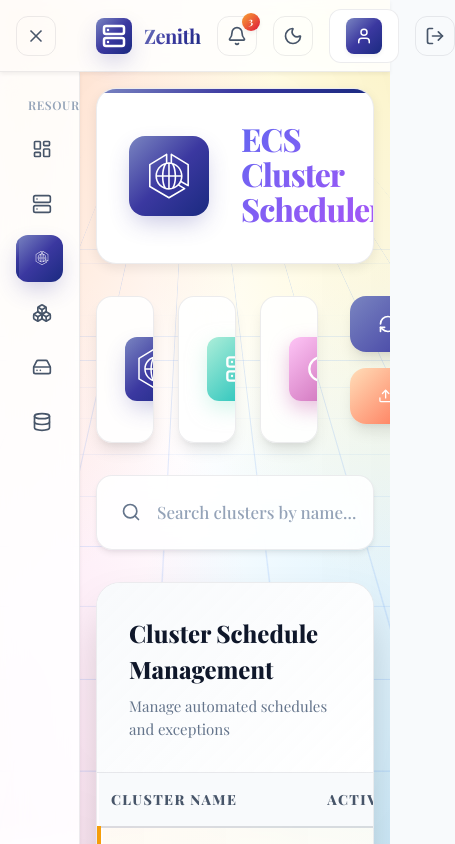
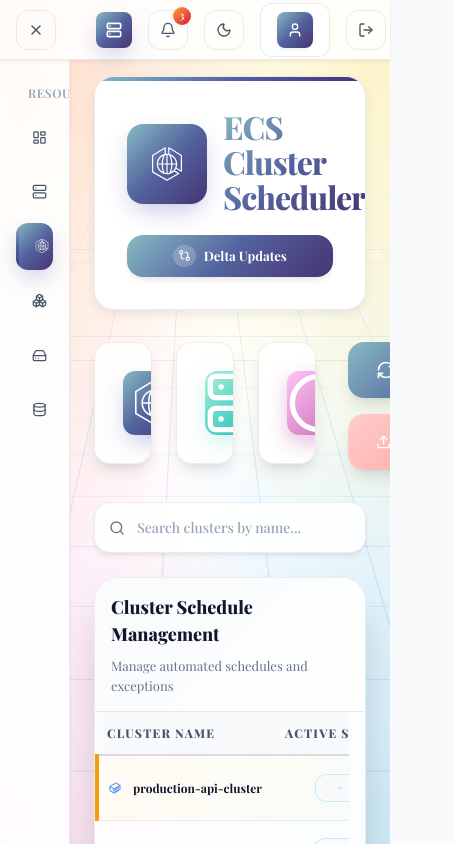
Before and after one commit to dbs-2012/zenith, a React (Vite) app: page /ecs in a window 390 px wide. Shown: the top 844 px of the page, 455 px wide, since content can reach past the window. Built offline with nearby package versions, Linux system fonts and the light colour scheme; sample sign-in values are in the browser's storage; a web font is replaced by a local one.

Commit message:
Response design changes

```diff
--- a/src/components/ecs/ECS.jsx
+++ b/src/components/ecs/ECS.jsx
@@ -700,7 +700,7 @@
                 <div className="header-content-cluster">
                     <div className="header-left-cluster">
                         <div className="header-icon-modern">
-                            <ECSIcon size={64} />
+                            <ECSIcon className="header-icon-svg" />
                         </div>
                         <div className="header-text">
                             <h1 className="page-title-modern">ECS Cluster Scheduler</h1>
@@ -913,7 +913,7 @@
                 onConfirm={handleConfirmSchedule}
                 onRemove={handleRemoveSchedule}
             />
-        </div>
+        </div >
     );
 }
 
--- a/src/css/Layout.css
+++ b/src/css/Layout.css
@@ -524,11 +524,24 @@
     .search-container {
         width: 200px;
     }
+
+    .modern-sidebar {
+        width: 200px;
+    }
+
+    .modern-sidebar.collapsed {
+        width: 70px;
+    }
 }
 
 @media (max-width: 768px) {
     .modern-header {
         padding: 0 1rem;
+        height: 60px;
+    }
+
+    .brand-name {
+        display: none;
     }
 
     .user-info {
@@ -540,7 +553,7 @@
     }
 
     .modern-sidebar {
-        width: 80px;
+        width: 70px;
     }
 
     .modern-sidebar.collapsed {
--- a/src/css/ecs/ECS.css
+++ b/src/css/ecs/ECS.css
@@ -3,7 +3,7 @@
    ============================================ */
 
 .ecs-page {
-    max-width: 1800px;
+    max-width: 100%;
     margin: 0 auto;
     background: transparent;
 }
@@ -13,7 +13,7 @@
    ============================================ */
 .page-header-modern {
     margin-bottom: 2rem;
-    padding: 2.5rem;
+    padding: clamp(1.5rem, 4vw, 2.5rem);
     background: linear-gradient(135deg,
             var(--surface-glass) 0%,
             var(--surface-elevated) 100%);
@@ -39,19 +39,21 @@
     display: flex;
     align-items: center;
     justify-content: space-between;
-    gap: 2rem;
+    gap: clamp(1rem, 3vw, 2rem);
     width: 100%;
+    flex-wrap: wrap;
 }
 
 .header-left-cluster {
     display: flex;
     align-items: center;
-    gap: 2rem;
+    gap: clamp(1rem, 3vw, 2rem);
 }
 
 .header-icon-modern {
-    width: 80px;
-    height: 80px;
+    width: clamp(2.75rem, 7vw, 5rem);
+    height: clamp(2.75rem, 7vw, 5rem);
+    flex-shrink: 0;
     border-radius: var(--radius-xl);
     background: var(--gradient-primary);
     display: flex;
@@ -62,8 +64,14 @@
     position: relative;
 }
 
+.header-icon-modern svg,
+.header-icon-svg {
+    width: 60%;
+    height: 60%;
+}
+
 .page-title-modern {
-    font-size: 2.25rem;
+    font-size: clamp(1.5rem, 4vw, 2.25rem);
     font-weight: 800;
     background: var(--gradient-primary);
     -webkit-background-clip: text;
@@ -74,7 +82,7 @@
 }
 
 .page-subtitle-modern {
-    font-size: 1.0625rem;
+    font-size: clamp(0.875rem, 2vw, 1.0625rem);
     color: var(--text-secondary);
     margin: 0;
     line-height: 1.6;
@@ -84,21 +92,22 @@
    STATS & ACTIONS CONTAINER
    ============================================ */
 .stats-actions-container {
-    display: grid;
-    grid-template-columns: 1fr auto;
-    gap: 2rem;
-    margin-bottom: 2rem;
-    align-items: start;
+    display: flex;
+    flex-direction: column;
+    gap: clamp(1rem, 3vw, 2rem);
+    margin-bottom: clamp(1rem, 3vw, 2rem);
+    width: 100%;
 }
 
 .stats-cards-modern {
     display: grid;
-    grid-template-columns: repeat(3, 1fr);
-    gap: 1.5rem;
+    grid-template-columns: repeat(auto-fit, minmax(240px, 1fr));
+    gap: clamp(1rem, 2.5vw, 1.5rem);
+    width: 100%;
 }
 
 .stat-card-modern {
-    padding: 1.75rem;
+    padding: clamp(1.25rem, 3vw, 1.75rem);
     background: var(--surface-glass);
     backdrop-filter: var(--backdrop-blur);
     border-radius: var(--radius-xl);
@@ -106,10 +115,12 @@
     box-shadow: var(--shadow-lg);
     display: flex;
     align-items: center;
-    gap: 1.25rem;
+    gap: clamp(0.875rem, 2vw, 1.25rem);
     position: relative;
     overflow: hidden;
     transition: all var(--transition-base);
+    min-width: 0;
+    flex-shrink: 1;
 }
 
 .stat-card-modern::before {
@@ -135,8 +146,9 @@
 }
 
 .stat-icon-modern {
-    width: 64px;
-    height: 64px;
+    width: clamp(2.75rem, 7vw, 4rem);
+    height: clamp(2.75rem, 7vw, 4rem);
+    flex-shrink: 0;
     border-radius: var(--radius-lg);
     background: var(--gradient-primary);
     display: flex;
@@ -164,14 +176,15 @@
 
 .stat-content-modern {
     flex: 1;
+    min-width: 0;
 }
 
 .stat-value-modern {
-    font-size: 2.5rem;
+    font-size: clamp(1.75rem, 4vw, 2.5rem);
     font-weight: 800;
     color: var(--text-primary);
     margin: 0 0 0.25rem 0;
-    line-height: 1;
+    line-height: 1.1;
     background: var(--gradient-primary);
     -webkit-background-clip: text;
     -webkit-text-fill-color: transparent;
@@ -179,12 +192,14 @@
 }
 
 .stat-label-modern {
-    font-size: 0.9375rem;
+    font-size: clamp(0.75rem, 1.5vw, 0.9375rem);
     color: var(--text-tertiary);
     margin: 0;
     font-weight: 600;
     text-transform: uppercase;
     letter-spacing: 0.05em;
+    line-height: 1.3;
+    white-space: nowrap;
 }
 
 .stat-trend {
@@ -196,17 +211,19 @@
    ============================================ */
 .action-buttons-modern {
     display: flex;
-    flex-direction: column;
-    gap: 1rem;
+    flex-direction: row;
+    flex-wrap: wrap;
+    gap: clamp(0.75rem, 2vw, 1rem);
+    width: 100%;
 }
 
 .action-btn-modern {
     display: flex;
     align-items: center;
-    gap: 0.75rem;
-    padding: 1rem 1.75rem;
+    gap: clamp(0.5rem, 1.5vw, 0.75rem);
+    padding: clamp(0.875rem, 2vw, 1rem) clamp(1.25rem, 3vw, 1.75rem);
     border-radius: var(--radius-xl);
-    font-size: 1rem;
+    font-size: clamp(0.875rem, 1.8vw, 1rem);
     font-weight: 700;
     cursor: pointer;
     transition: all var(--transition-base);
@@ -289,8 +306,8 @@
    ============================================ */
 .search-bar-modern {
     position: relative;
-    margin-bottom: 2rem;
-    padding: 1.5rem;
+    margin-bottom: clamp(1rem, 3vw, 2rem);
+    padding: clamp(1rem, 2.5vw, 1.5rem);
     background: var(--surface-glass);
     backdrop-filter: var(--backdrop-blur);
     border-radius: var(--radius-xl);
@@ -298,7 +315,7 @@
     box-shadow: var(--shadow-md);
     display: flex;
     align-items: center;
-    gap: 1rem;
+    gap: clamp(0.75rem, 2vw, 1rem);
     transition: all var(--transition-base);
 }
 
@@ -317,7 +334,7 @@
     background: transparent;
     border: none;
     color: var(--text-primary);
-    font-size: 1.0625rem;
+    font-size: clamp(0.875rem, 2vw, 1.0625rem);
     font-weight: 500;
     outline: none;
 }
@@ -327,11 +344,11 @@
 }
 
 .search-results-count {
-    padding: 0.5rem 1rem;
+    padding: clamp(0.375rem, 1vw, 0.5rem) clamp(0.75rem, 1.5vw, 1rem);
     background: var(--gradient-primary);
     color: white;
     border-radius: var(--radius-lg);
-    font-size: 0.875rem;
+    font-size: clamp(0.75rem, 1.5vw, 0.875rem);
     font-weight: 700;
     box-shadow: var(--shadow-sm);
 }
@@ -346,13 +363,13 @@
     border: 1px solid var(--border-light);
     box-shadow: var(--shadow-2xl);
     overflow: hidden;
-    margin-bottom: 2rem;
+    margin-bottom: clamp(1rem, 3vw, 2rem);
     width: 100%;
     max-width: 100%;
 }
 
 .table-header-modern {
-    padding: 2rem;
+    padding: clamp(1.25rem, 3vw, 2rem);
     background: linear-gradient(135deg,
             var(--surface-elevated) 0%,
             var(--surface-glass) 100%);
@@ -360,14 +377,14 @@
 }
 
 .table-title {
-    font-size: 1.5rem;
+    font-size: clamp(1.125rem, 2.5vw, 1.5rem);
     font-weight: 800;
     color: var(--text-primary);
     margin: 0 0 0.5rem 0;
 }
 
 .table-subtitle {
-    font-size: 0.9375rem;
+    font-size: clamp(0.8125rem, 1.8vw, 0.9375rem);
     color: var(--text-tertiary);
     margin: 0;
 }
@@ -397,9 +414,9 @@
 }
 
 .modern-table th {
-    padding: 1.25rem 1.5rem;
+    padding: clamp(1rem, 2vw, 1.25rem) clamp(1.125rem, 2.5vw, 1.5rem);
     text-align: left;
-    font-size: 0.8125rem;
+    font-size: clamp(0.75rem, 1.5vw, 0.8125rem);
     font-weight: 800;
     color: var(--text-secondary);
     text-transform: uppercase;
@@ -441,8 +458,8 @@
 }
 
 .modern-table td {
-    padding: 1.5rem;
-    font-size: 0.9375rem;
+    padding: clamp(1.125rem, 2.5vw, 1.5rem);
+    font-size: clamp(0.8125rem, 1.8vw, 0.9375rem);
     color: var(--text-primary);
 }
 
@@ -467,7 +484,7 @@
 .cluster-info {
     display: flex;
     align-items: center;
-    gap: 1rem;
+    gap: clamp(0.75rem, 1.5vw, 1rem);
 }
 
 .cluster-icon-modern {
@@ -489,8 +506,8 @@
 .exception-badge {
     display: inline-flex;
     align-items: center;
-    gap: 0.375rem;
-    padding: 0.375rem 0.75rem;
+    gap: clamp(0.25rem, 0.8vw, 0.375rem);
+    padding: clamp(0.3rem, 1vw, 0.375rem) clamp(0.6rem, 1.2vw, 0.75rem);
     background: var(--gradient-warm);
     color: white;
     border-radius: var(--radius-md);
@@ -505,8 +522,8 @@
 .service-count {
     display: inline-flex;
     align-items: center;
-    gap: 0.5rem;
-    padding: 0.625rem 1rem;
+    gap: clamp(0.375rem, 1vw, 0.5rem);
+    padding: clamp(0.5rem, 1.2vw, 0.625rem) clamp(0.75rem, 1.5vw, 1rem);
     background: var(--surface-elevated);
     border-radius: var(--radius-lg);
     font-weight: 700;
@@ -536,10 +553,10 @@
 .compute-badge {
     display: inline-flex;
     align-items: center;
-    gap: 0.5rem;
-    padding: 0.625rem 1rem;
+    gap: clamp(0.375rem, 1vw, 0.5rem);
+    padding: clamp(0.5rem, 1.2vw, 0.625rem) clamp(0.75rem, 1.5vw, 1rem);
     border-radius: var(--radius-lg);
-    font-size: 0.8125rem;
+    font-size: clamp(0.7rem, 1.4vw, 0.8125rem);
     font-weight: 700;
     text-transform: uppercase;
     letter-spacing: 0.05em;
@@ -566,13 +583,13 @@
 .schedule-btn {
     display: inline-flex;
     align-items: center;
-    gap: 0.5rem;
-    padding: 0.75rem 1.25rem;
+    gap: clamp(0.375rem, 1vw, 0.5rem);
+    padding: clamp(0.625rem, 1.5vw, 0.75rem) clamp(1rem, 2vw, 1.25rem);
     background: var(--gradient-primary);
     color: white;
     border: none;
     border-radius: var(--radius-lg);
-    font-size: 0.875rem;
+    font-size: clamp(0.75rem, 1.5vw, 0.875rem);
     font-weight: 700;
     cursor: pointer;
     transition: all var(--transition-base);
@@ -586,7 +603,7 @@
 
 /* Empty State */
 .empty-state-modern {
-    padding: 5rem 2rem;
+    padding: clamp(3rem, 6vw, 5rem) clamp(1.5rem, 3vw, 2rem);
     text-align: center;
 }
 
@@ -597,14 +614,14 @@
 }
 
 .empty-state-modern h3 {
-    font-size: 1.5rem;
+    font-size: clamp(1.125rem, 2.5vw, 1.5rem);
     font-weight: 700;
     color: var(--text-primary);
     margin: 0 0 0.75rem 0;
 }
 
 .empty-state-modern p {
-    font-size: 1rem;
+    font-size: clamp(0.875rem, 1.8vw, 1rem);
     color: var(--text-tertiary);
     margin: 0;
 }
@@ -633,61 +650,268 @@
 }
 
 /* ============================================
-   RESPONSIVE
+   RESPONSIVE BREAKPOINTS
    ============================================ */
+
+/* Large Desktop - Reduce sidebar width */
 @media (max-width: 1400px) {
     .stats-actions-container {
-        grid-template-columns: 1fr;
+        flex-direction: column;
     }
 
     .action-buttons-modern {
         flex-direction: row;
+        justify-content: flex-start;
     }
 }
 
-@media (max-width: 1024px) {
+/* Desktop/Tablet - Further reduce sidebar, 2-column stats */
+@media (max-width: 1200px) {
     .stats-cards-modern {
-        grid-template-columns: repeat(2, 1fr);
+        grid-template-columns: repeat(auto-fit, minmax(180px, 1fr));
     }
 }
 
-@media (max-width: 768px) {
+/* Tablet - Smaller sidebar, single column stats */
+@media (max-width: 1024px) {
+    .ecs-page {
+        padding: 0 1.5rem;
+    }
+
     .stats-cards-modern {
-        grid-template-columns: 1fr;
+        grid-template-columns: repeat(auto-fit, minmax(160px, 1fr));
+    }
+}
+
+/* Small Tablet/Large Mobile - Collapse sidebar, stack everything */
+@media (max-width: 900px) {
+    .ecs-page {
+        padding: 0 1rem;
+    }
+
+    .page-header-modern {
+        padding: 1.5rem;
+        margin-bottom: 1.5rem;
+    }
+
+    .header-content-cluster {
+        gap: 1rem;
+    }
+
+    .header-icon-modern {
+        width: 3rem;
+        height: 3rem;
+    }
+
+    .page-title-modern {
+        font-size: 1.5rem;
+    }
+
+    .stats-cards-modern {
+        grid-template-columns: repeat(auto-fit, minmax(200px, 1fr));
+    }
+
+    .stats-actions-container {
+        gap: 1.5rem;
+    }
+
+    .stat-card-modern {
+        padding: 1rem;
+    }
+
+    .stat-icon-modern {
+        width: 2.5rem;
+        height: 2.5rem;
+    }
+
+    .stat-value-modern {
+        font-size: 1.75rem;
+    }
+
+    .stat-label-modern {
+        font-size: 0.75rem;
     }
 
     .action-buttons-modern {
         flex-direction: column;
     }
 
+    .action-btn-modern {
+        width: 100%;
+        justify-content: center;
+    }
+
+    .search-bar-modern {
+        padding: 1rem;
+        margin-bottom: 1.5rem;
+    }
+
+    /* Table - ENABLE SCROLLING */
     .table-container-modern {
         overflow-x: auto;
         -webkit-overflow-scrolling: touch;
+        margin: 0 -1rem;
+        padding: 0 1rem;
     }
 
     .modern-table {
-        min-width: 100%;
+        min-width: 800px;
     }
 
     .modern-table th,
     .modern-table td {
-        padding: 1rem 0.75rem;
+        padding: 1rem 0.875rem;
         font-size: 0.875rem;
     }
+
+    .exception-badge,
+    .service-count,
+    .compute-badge {
+        font-size: 0.6875rem;
+        padding: 0.3rem 0.6rem;
+    }
+
+    .schedule-btn {
+        padding: 0.625rem 1rem;
+        font-size: 0.8125rem;
+    }
+
+    .btn-delta-updates {
+        width: 100%;
+        justify-content: center;
+    }
 }
+
+/* Mobile - Very compact layout */
+@media (max-width: 640px) {
+    .ecs-page {
+        padding: 0 0.75rem;
+    }
+
+    .page-header-modern {
+        padding: 1rem;
+        margin-bottom: 1rem;
+    }
+
+    .header-icon-modern {
+        width: 2.5rem;
+        height: 2.5rem;
+    }
+
+    .page-title-modern {
+        font-size: 1.25rem;
+    }
+
+    .stats-cards-modern {
+        grid-template-columns: 1fr;
+    }
+
+    .stat-card-modern {
+        padding: 0.875rem;
+    }
+
+    .stat-icon-modern {
+        width: 2.25rem;
+        height: 2.25rem;
+    }
+
+    .stat-value-modern {
+        font-size: 1.5rem;
+    }
+
+    .stat-label-modern {
+        font-size: 0.6875rem;
+    }
+
+    .action-btn-modern {
+        padding: 0.875rem 1rem;
+        font-size: 0.875rem;
+    }
+
+    .search-bar-modern {
+        padding: 0.875rem;
+    }
+
+    .table-header-modern {
+        padding: 1rem;
+    }
+
+    .table-title {
+        font-size: 1.125rem;
+    }
+
+    .modern-table {
+        min-width: 700px;
+    }
+
+    .modern-table th,
+    .modern-table td {
+        padding: 0.875rem 0.75rem;
+        font-size: 0.8125rem;
+    }
+}
+
+/* Very Small Mobile - Extra compact */
+@media (max-width: 480px) {
+    .ecs-page {
+        padding: 0 0.5rem;
+    }
+
+    .page-header-modern {
+        padding: 0.875rem;
+    }
+
+    .header-icon-modern {
+        width: 2.25rem;
+        height: 2.25rem;
+    }
+
+    .page-title-modern {
+        font-size: 1.125rem;
+    }
+
+    .stat-card-modern {
+        padding: 0.75rem;
+    }
+
+    .stat-icon-modern {
+        width: 2rem;
+        height: 2rem;
+    }
+
+    .stat-value-modern {
+        font-size: 1.375rem;
+    }
+
+    .stat-label-modern {
+        font-size: 0.625rem;
+        letter-spacing: 0.03em;
+    }
+
+    .modern-table {
+        min-width: 600px;
+    }
+
+    .modern-table th,
+    .modern-table td {
+        padding: 0.75rem 0.625rem;
+        font-size: 0.75rem;
+    }
+}
+
 
 /* Delta Updates Button Styling */
 .btn-delta-updates {
     display: flex;
     align-items: center;
-    gap: 0.75rem;
-    padding: 0.75rem 1.5rem;
+    gap: clamp(0.5rem, 1.5vw, 0.75rem);
+    padding: clamp(0.625rem, 1.5vw, 0.75rem) clamp(1.25rem, 2.5vw, 1.5rem);
     background: var(--gradient-primary);
     color: white !important;
     border: none;
     border-radius: var(--radius-xl);
     font-weight: 700;
-    font-size: 0.95rem;
+    font-size: clamp(0.8125rem, 1.8vw, 0.95rem);
     cursor: pointer;
     transition: all 0.3s cubic-bezier(0.4, 0, 0.2, 1);
     box-shadow: var(--shadow-md);
--- a/src/css/ecs/ECSServiceUpdates.css
+++ b/src/css/ecs/ECSServiceUpdates.css
@@ -85,7 +85,7 @@
     font-size: 2.5rem;
     font-weight: 800;
     margin: 0 0 0.25rem 0;
-    background: linear-gradient(135deg, #6366f1, #a855f7);
+    background: var(--gradient-primary);
     -webkit-background-clip: text;
     -webkit-text-fill-color: transparent;
     background-clip: text;
--- a/src/css/theme.css
+++ b/src/css/theme.css
@@ -57,11 +57,13 @@
 
     /* Gradient Accents */
     /* --gradient-primary: linear-gradient(135deg, #3B82F6 0%, #8B5CF6 100%); */
-    --gradient-primary: linear-gradient(135deg, #7A85C1 0%, #3B38A0 50%, #1A2A80 100%);
-    --gradient-secondary: linear-gradient(135deg, #FFDEB9 0%, #FE6244 50%, #DC0E0E 100%);
+    /* --gradient-primary: linear-gradient(135deg, #7A85C1 0%, #3B38A0 50%, #1A2A80 100%); */
+    --gradient-primary: linear-gradient(135deg, #87BAC3 0%, #53629E 50%, #473472 100%);
+    --gradient-secondary: linear-gradient(135deg, #FFCDC9 0%, #FDACAC 50%, #FD7979 100%);
     --gradient-cool: linear-gradient(135deg, #FEC5F6 0%, #C562AF 100%);
     --gradient-warm: linear-gradient(135deg, #FAA533 0%, #DC143C 100%);
     --gradient-success: linear-gradient(135deg, #ADEED9 0%, #0ABAB5 100%);
+    --gradient-text: linear-gradient(135deg, #7A85C1 0%, #3B38A0 50%, #1A2A80 100%);
 
     /* Shadows */
     --shadow-xs: 0 1px 2px 0 rgba(0, 0, 0, 0.05);
@@ -105,6 +107,57 @@
     --scrollbar-track: rgba(241, 245, 249, 0.5);
     --scrollbar-thumb: rgba(148, 163, 184, 0.4);
     --scrollbar-thumb-hover: rgba(148, 163, 184, 0.6);
+}
+
+/* ============================================
+   GLOBAL RESPONSIVE ICONS
+   ============================================ */
+/* Make all Lucide icons responsive - they scale with parent font-size */
+/* Target SVG elements directly with higher specificity */
+svg[class*="lucide"],
+svg.lucide {
+    width: 1em !important;
+    height: 1em !important;
+    max-width: none !important;
+    max-height: none !important;
+}
+
+/* For stat card icons - make them scale with the card */
+.stat-icon-modern svg {
+    width: 100% !important;
+    height: 100% !important;
+}
+
+/* Action buttons - icons scale with button font size */
+.action-btn-modern svg {
+    width: 1.25em !important;
+    height: 1.25em !important;
+}
+
+/* Table icons - smaller */
+.modern-table svg {
+    width: 1em !important;
+    height: 1em !important;
+}
+
+/* Search icon */
+.search-icon-modern {
+    width: 1.25em !important;
+    height: 1.25em !important;
+}
+
+/* Badge icons */
+.exception-badge svg,
+.service-count svg,
+.compute-badge svg {
+    width: 0.875em !important;
+    height: 0.875em !important;
+}
+
+/* Override for specific cases where hardcoded size is needed */
+.icon-fixed-size svg {
+    width: auto !important;
+    height: auto !important;
 }
 
 .layout-container {
```
